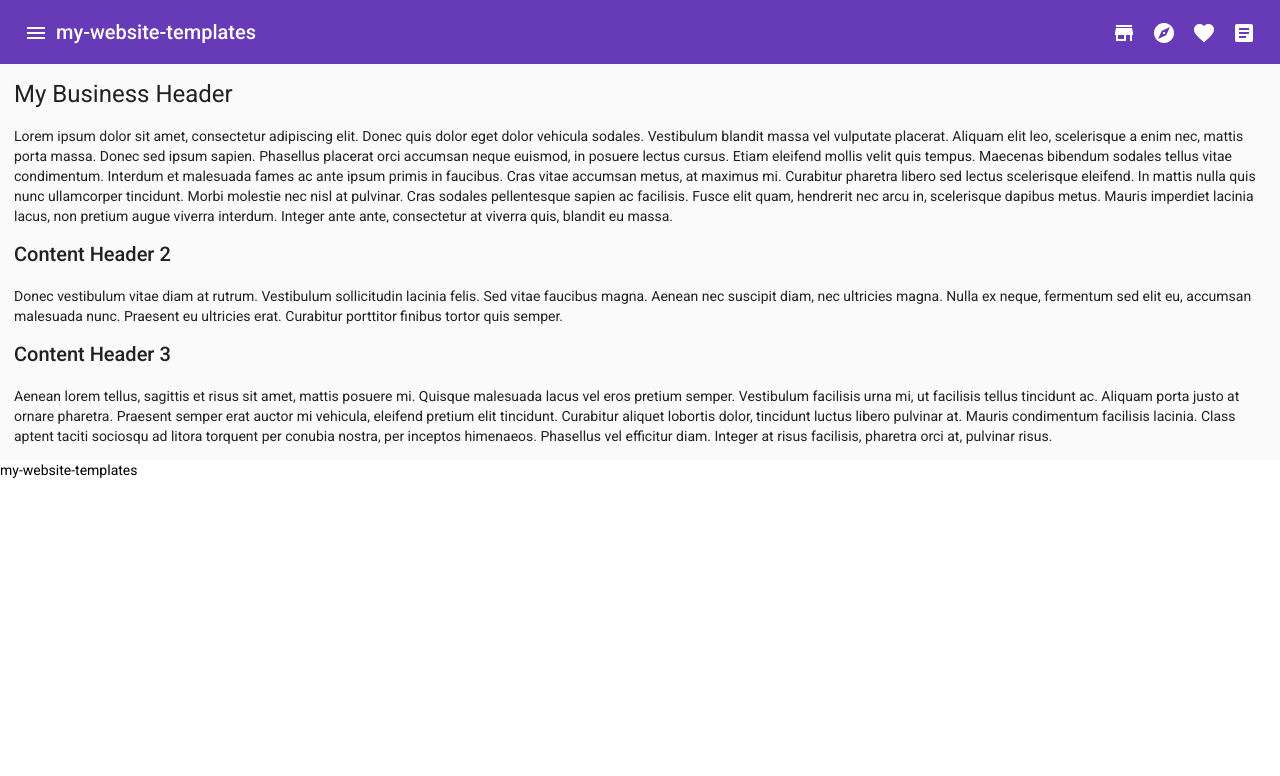
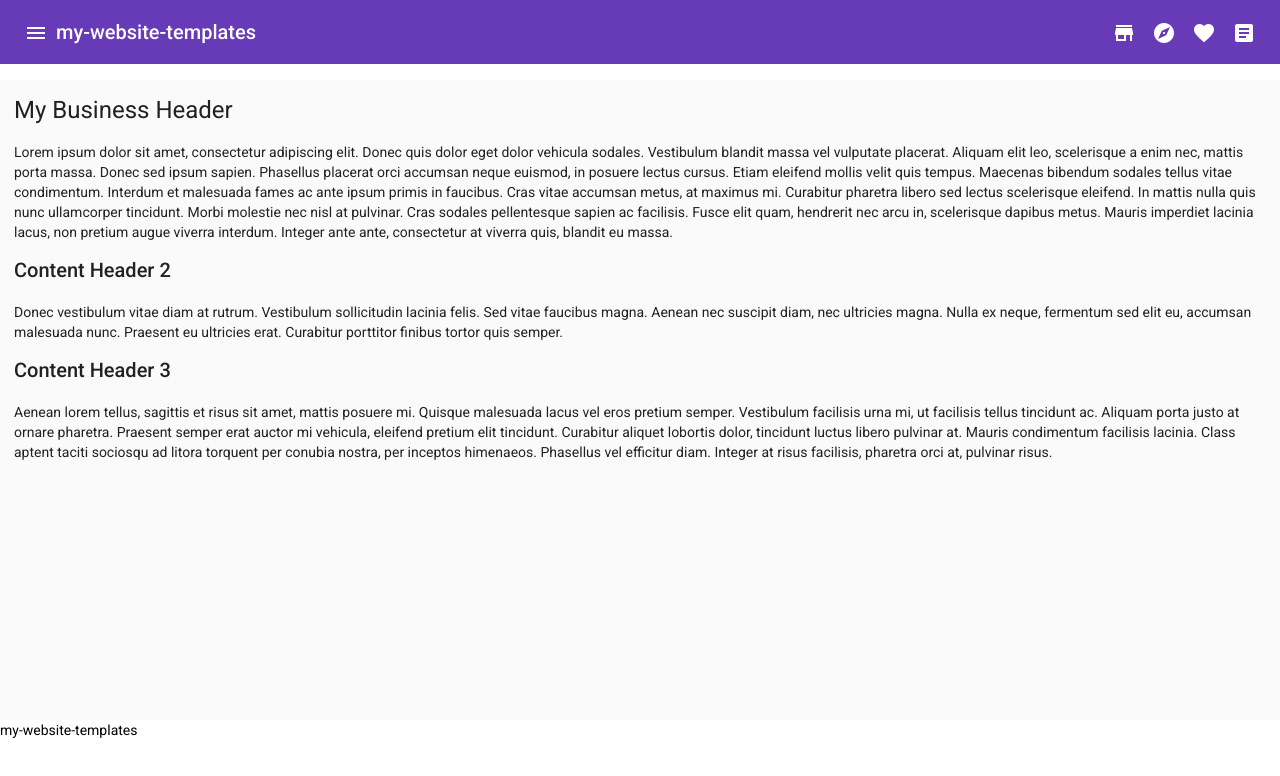
Before and after one commit to heinzja/my-website-templates, an Angular app: page / in a window 1280 px wide. Shown: the top 776 px of the page. Built offline with nearby package versions, Linux system fonts and the light colour scheme.

Commit message:
-- added proper hight for root elements of website

```diff
--- a/src/app/app.component.html
+++ b/src/app/app.component.html
@@ -1,8 +1,11 @@
 <!-- START: HEADER -->
+<div id="root-header">
   <app-header [title]="title" (onMenu_EE)="onMenu($event)"></app-header>
+</div>
 <!-- STOP: HEADER -->
 
-<mat-sidenav-container class="example-container">
+<div id="root-content">
+  <mat-sidenav-container class="container">
     <mat-sidenav [mode]="'over'" [opened]="isMenuOpen">
       <app-side-nav></app-side-nav>
     </mat-sidenav>
@@ -14,7 +17,11 @@
       <!-- END: CONTENT -->
     </mat-sidenav-content>
   </mat-sidenav-container>
+</div>
+
 
 <!-- START: FOOTER -->
+<div id="root-footer">
   <app-footer [title]="title"></app-footer>
+</div>
 <!-- END: FOOTER -->
--- a/src/app/app.component.scss
+++ b/src/app/app.component.scss
@@ -0,0 +1,13 @@
+#root-header {
+  height: 10%;
+}
+#root-content {
+  height: 80%;
+}
+#root-footer {
+  height: 10%;
+}
+
+.container {
+  height: 100%;
+}
```
Lines whose indentation alone changed are shown as unchanged.
